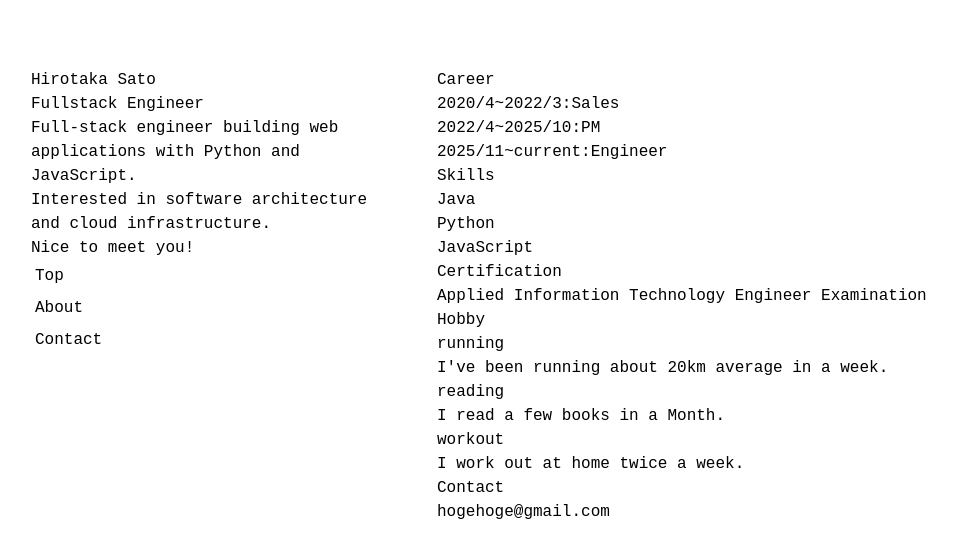
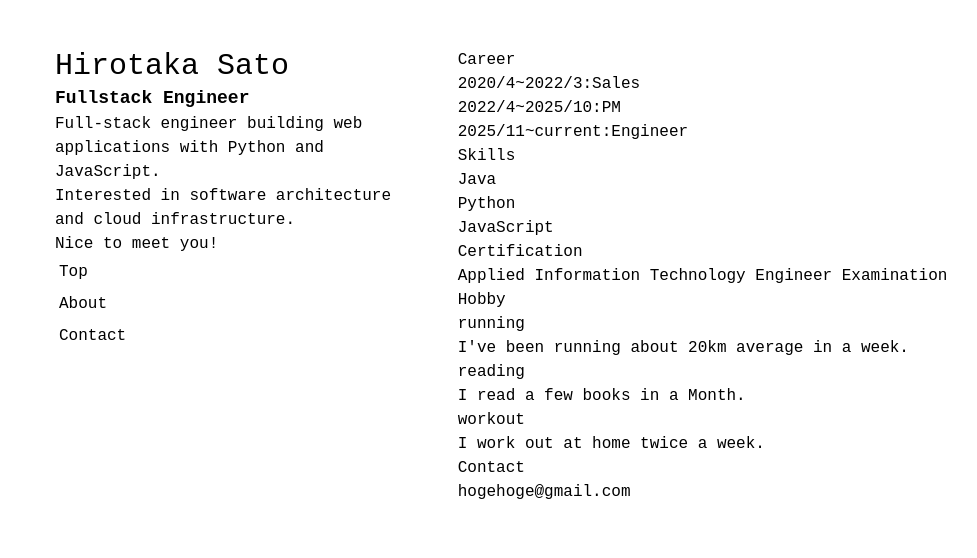
Before and after one commit to 0141tacos/portfolio, a Vue app: page / in a window 1280 px wide. Shown: the top 558 px of the page, without its empty margins (37-1014 px from the left). Built offline with nearby package versions, Linux system fonts and the light colour scheme.

Commit message:
tailwindcssの適用

```diff
--- a/src/App.vue
+++ b/src/App.vue
@@ -6,13 +6,13 @@ import Menu from "./components/Menu.vue";
 </script>
 
 <template>
-  <div class="max-w-8/10 m-8 p-4">
-    <div class="flex">
-      <div class="w-25 flex-auto m-5">
-        <div><h1 class="">Hirotaka Sato</h1></div>
-        <div><h2>Fullstack Engineer</h2></div>
+  <div class="max-w-9/10 mx-auto m-5">
+    <div class="flex flex-col md:flex-row">
+      <div class="flex-[1] m-5 p-2">
+        <div><h1 class="text-3xl">Hirotaka Sato</h1></div>
+        <div><h2 class="text-lg font-semibold">Fullstack Engineer</h2></div>
         <div>
-          <p>
+          <p class="font-normal">
             Full-stack engineer building web applications with Python and
             JavaScript.<br />
             Interested in software architecture and cloud infrastructure.<br />
@@ -21,7 +21,7 @@ import Menu from "./components/Menu.vue";
         </div>
         <Menu></Menu>
       </div>
-      <div class="w-70 flex-auto m-5" id="">
+      <div class="flex-[2] m-5 p-2" id="">
         <div class="row">
           <div :id="MENU_CONST.ABOUT">
             <Career></Career>
--- a/src/components/Menu.vue
+++ b/src/components/Menu.vue
@@ -21,8 +21,7 @@ function scrollToTarget(id) {
     <ul class="list-unstyled">
       <li class="p-1">
         <span
-          class="d-inline"
-          role="button"
+          class="inline cursor-pointer"
           @click="scrollToTarget(MENU_CONST.TOP)"
         >
           Top
@@ -30,8 +29,7 @@ function scrollToTarget(id) {
       </li>
       <li class="p-1">
         <span
-          class="d-inline"
-          role="button"
+          class="inline cursor-pointer"
           @click="scrollToTarget(MENU_CONST.ABOUT)"
         >
           About
@@ -39,8 +37,7 @@ function scrollToTarget(id) {
       </li>
       <li class="p-1">
         <span
-          class="d-inline"
-          role="button"
+          class="inline cursor-pointer"
           @click="scrollToTarget(MENU_CONST.CONTACT)"
         >
           Contact
```
